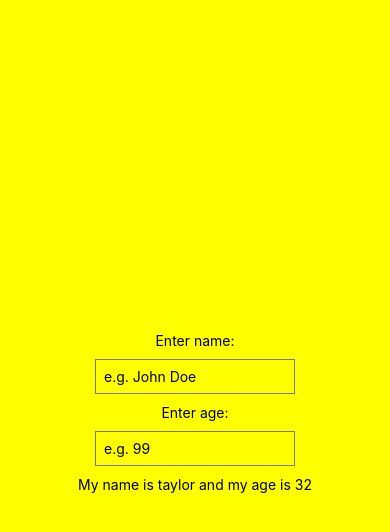
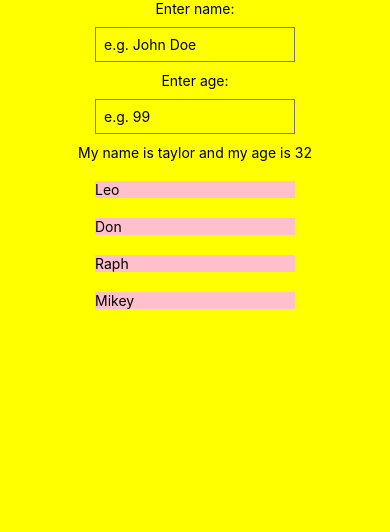
Before and after one commit to taylorhh5/nativeProject, a React Native app: screen / in a window 390 px wide. Shown: the top 532 px of the page. Built offline with nearby package versions, Linux system fonts and the light colour scheme.

Commit message:
Mapping through data

```diff
--- a/App.js
+++ b/App.js
@@ -1,10 +1,24 @@
 import { StatusBar } from "expo-status-bar";
 import React, { useState } from "react";
-import { StyleSheet, Text, View, Button, TextInput } from "react-native";
+import {
+  StyleSheet,
+  Text,
+  View,
+  Button,
+  TextInput,
+  FlatList,
+} from "react-native";
 
 export default function App() {
-  const [name, setName] = useState('taylor');
-  const [age, setAge]= useState("32")
+  const [name, setName] = useState("taylor");
+  const [age, setAge] = useState("32");
+
+  const [people, setPeople] = useState([
+    { name: "Leo", id: "1" },
+    { name: "Don", id: "2" },
+    { name: "Raph", id: "3" },
+    { name: "Mikey", id: "4" },
+  ]);
 
   // const clickHandler = () => {
   //   setName(!name)
@@ -19,20 +33,40 @@ export default function App() {
       <TextInput
         style={styles.input}
         placeholder="e.g. John Doe"
-      onChangeText={(val) => setName(val)} />
+        onChangeText={(val) => setName(val)}
+      />
       <Text>Enter age:</Text>
       <TextInput
-// keyboardAppearance="dark"
-keyboardType="numeric"
+        keyboardAppearance="dark"
+        // keyboardType="numeric"
         style={styles.input}
         placeholder="e.g. 99"
-      onChangeText={(val) => setAge(val)} />
+        onChangeText={(val) => setAge(val)}
+      />
 
-      <Text>My name is {name} and my age is {age}</Text>
+      <Text>
+        My name is {name} and my age is {age}
+      </Text>
       <View style={styles.buttonContainer}>
         {/* <Button title="update state" onPress={clickHandler} /> */}
       </View>
       <StatusBar style="auto" />
+
+      <FlatList
+        //keyExtractor since no key, ID instead
+        keyExtractor={(item) => item.id}
+        //data to cycle through
+        data={people}
+        //equal to a function that returns some JSX. Destructure item in array
+        renderItem={({ item }) => <Text style={styles.item}>{item.name} </Text>}
+      />
+
+      {/* {people.map(item => (
+        <View key={item.id}>
+
+<Text>{item.name} </Text>
+          </View>
+      ))} */}
     </View>
   );
 }
@@ -45,17 +79,20 @@ const styles = StyleSheet.create({
     justifyContent: "center",
   },
   buttonContainer: {
-    marginTop:20,
-    backgroundColor:"blue",
-
+    marginTop: 20,
+    backgroundColor: "blue",
   },
 
-  input:{
-    borderWidth:1,
-    borderColor:"#777",
-    padding:8,
-    margin:10,
-    width:200,
-
-  }
+  input: {
+    borderWidth: 1,
+    borderColor: "#777",
+    padding: 8,
+    margin: 10,
+    width: 200,
+  },
+  item: {
+    width: 200,
+    marginBottom: 20,
+    backgroundColor: "pink",
+  },
 });
```
Lines whose indentation alone changed are shown as unchanged.
